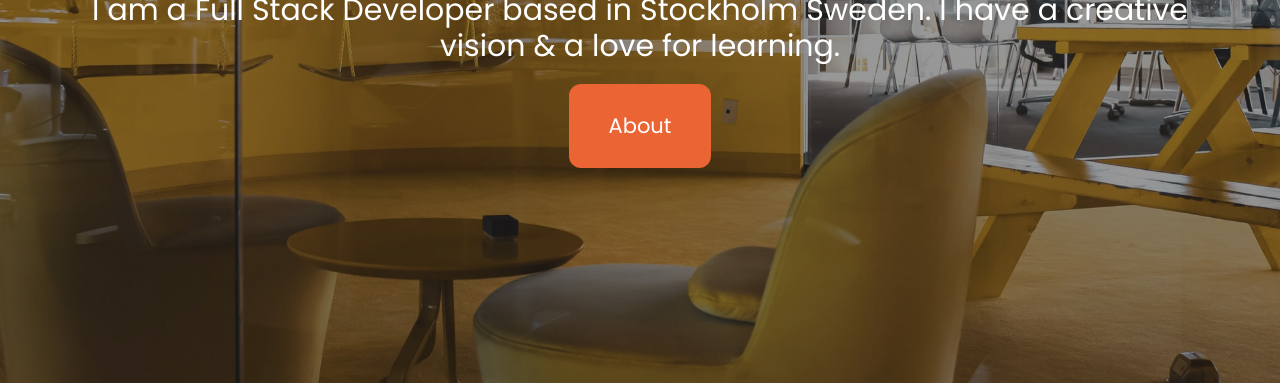
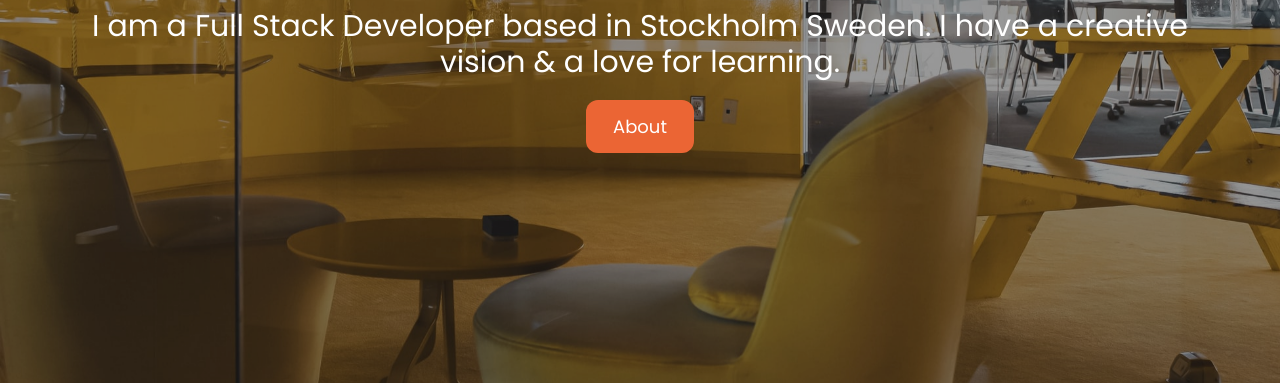
Before and after one commit to Code-Institute-Submissions/massjack1-Milestone-Project-1_MayResub, a plain HTML site: page index.html in a window 1280 px wide. Shown: the part 414-797 px from the top of the page. Drawn offline with nearby package versions, Linux system fonts and the light colour scheme.

Commit message:
Fix button issue - medium size button for big versions

```diff
--- a/assets/css/style.css
+++ b/assets/css/style.css
@@ -355,8 +355,7 @@ h2.hero-subtitle{
     font-size: 42px;
 }
 a.btn-hero{
-    padding: 26px 40px;
-    font-size: 21px;
+    font-size: 18px;
 }
 h1.uppercase{
     font-size: 50px;
```
